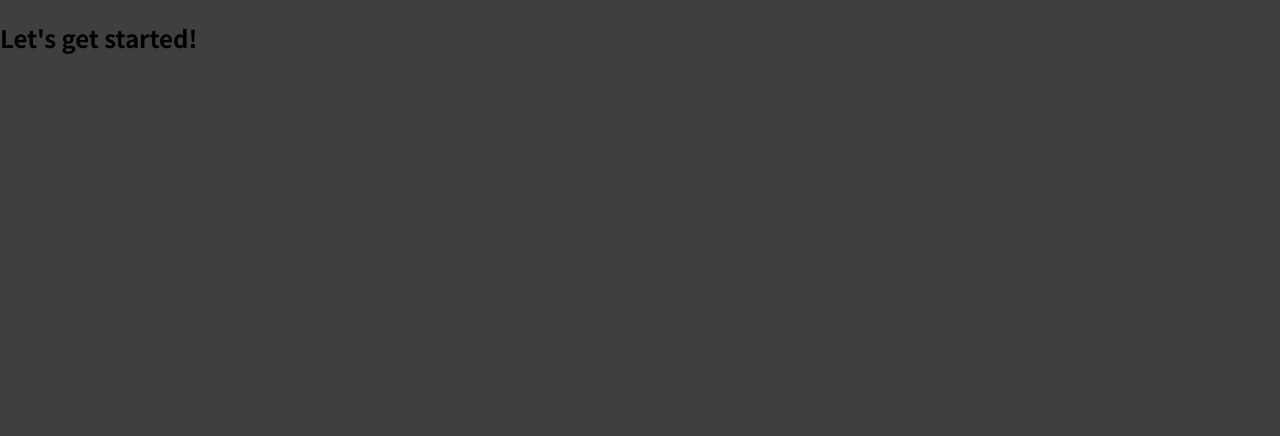
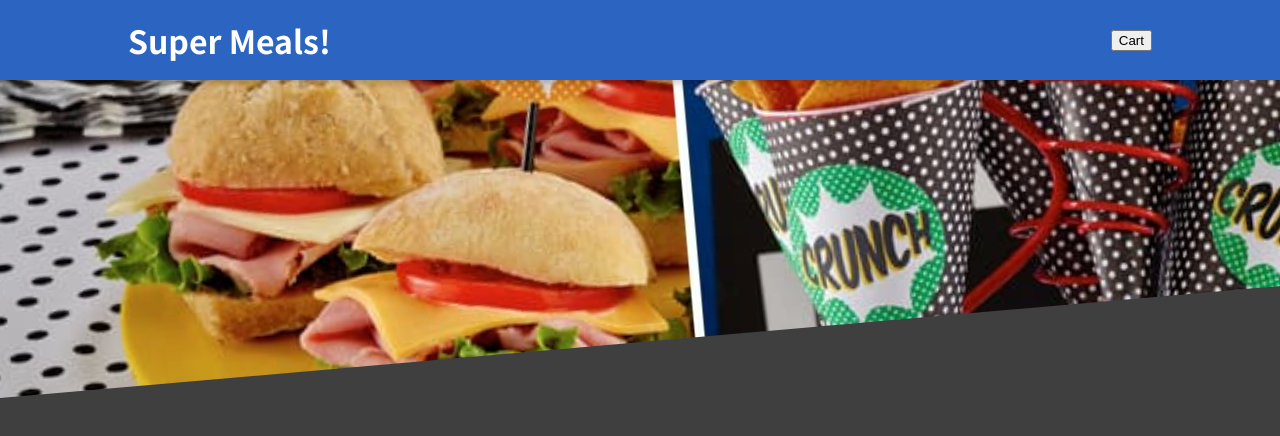
Before and after one commit to DEFIdaniel1/food-ordering-app, a React (Create React App) app: page / in a window 1280 px wide. Shown: the top 436 px of the page. Built offline with nearby package versions, Linux system fonts and the light colour scheme.

Commit message:
<Header> added
header w/ local image added

```diff
--- a/src/App.js
+++ b/src/App.js
@@ -1,8 +1,14 @@
+import React from 'react';
+
+import Header from './components/Layout/Header';
+
+
+
 function App() {
   return (
-    <div>
-      <h2>Let's get started!</h2>
-    </div>
+    <>
+      <Header />
+    </>
   );
 }
 
--- /dev/null
+++ b/src/components/Layout/Header.js
@@ -0,0 +1,20 @@
+import React from 'react';
+
+import heroFoodImage from '../../assets/hero-food.jpeg';
+import classes from './Header.module.css';
+
+const Header = props => {
+    return (
+      <>
+        <header className={classes.header}>
+          <h1>Super Meals!</h1>
+          <button>Cart</button>
+        </header>
+        <div className={classes['main-image']}>
+          <img src={heroFoodImage} alt="superhero food" />
+        </div>
+      </>
+    );
+};
+
+export default Header;
--- /dev/null
+++ b/src/components/Layout/Header.module.css
@@ -0,0 +1,29 @@
+.header {
+  position: fixed;
+  top: 0;
+  left: 0;
+  width: 100%;
+  height: 5rem;
+  background-color: #2c65c1;
+  color: white;
+  display: flex;
+  justify-content: space-between;
+  align-items: center;
+  padding: 0 10%;
+  box-shadow: 0 2px 8px rgba(0, 0, 0, 0.25);
+  z-index: 10;
+}
+
+.main-image {
+  width: 100%;
+  height: 25rem;
+  z-index: 0;
+  overflow: hidden;
+}
+
+.main-image img {
+  width: 110%;
+  height: 100%;
+  object-fit: cover;
+  transform: rotateZ(-5deg) translateY(-4rem) translateX(-1rem);
+}
```
Also changed, not shown: src/assets/hero-food.jpeg (added), 1 other file (tests, documents, lock files or other folders).
